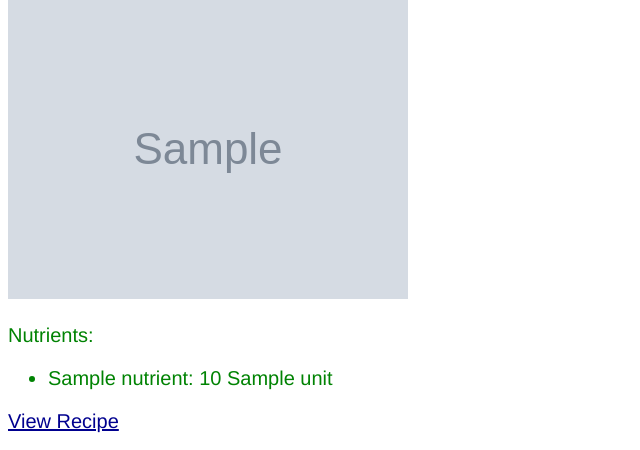
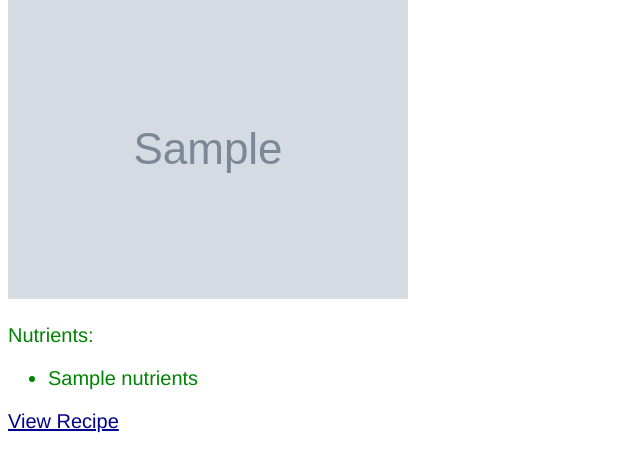
Before and after one commit to master-of-none/Internet-Web-and-Cloud, a Flask app: template final/templates/index.html in a window 1280 px wide. Shown: the part 350-800 px from the top of the page, without its empty margins (0-640 px from the left). Run offline with Flask 3, Linux system fonts and the light colour scheme; the template is opened without the code that fills it: most values are stand-ins (such as "Sample title", 1, 10 or a date in 2020); grey boxes marked "Sample" are stand-in pictures.

Commit message:
changed display

```diff
--- a/final/templates/index.html
+++ b/final/templates/index.html
@@ -22,12 +22,17 @@
     <div class="recipe-item">
       <h3>{{ recipe.title }}</h3>
       <img src="{{ recipe.image }}" alt="{{ recipe.title }}">
+      <!-- <p>Nutrients:</p> -->
+      <!-- <ul> -->
+      <!--   {% for nutrient in recipe.nutrients %} -->
+      <!--   <li>{{ nutrient.title }}: {{ nutrient.amount }} {{ nutrient.unit }}</li> -->
+      <!--   {% endfor %} -->
+      <!-- </ul> -->
       <p>Nutrients:</p>
       <ul>
-        {% for nutrient in recipe.nutrients %}
-        <li>{{ nutrient.title }}: {{ nutrient.amount }} {{ nutrient.unit }}</li>
-        {% endfor %}
+        <li>{{ recipe.nutrients }}</li>
       </ul>
+
       <a href="{{ recipe.url }}" target="_blank">View Recipe</a>
     </div>
     {% endfor %}
```
